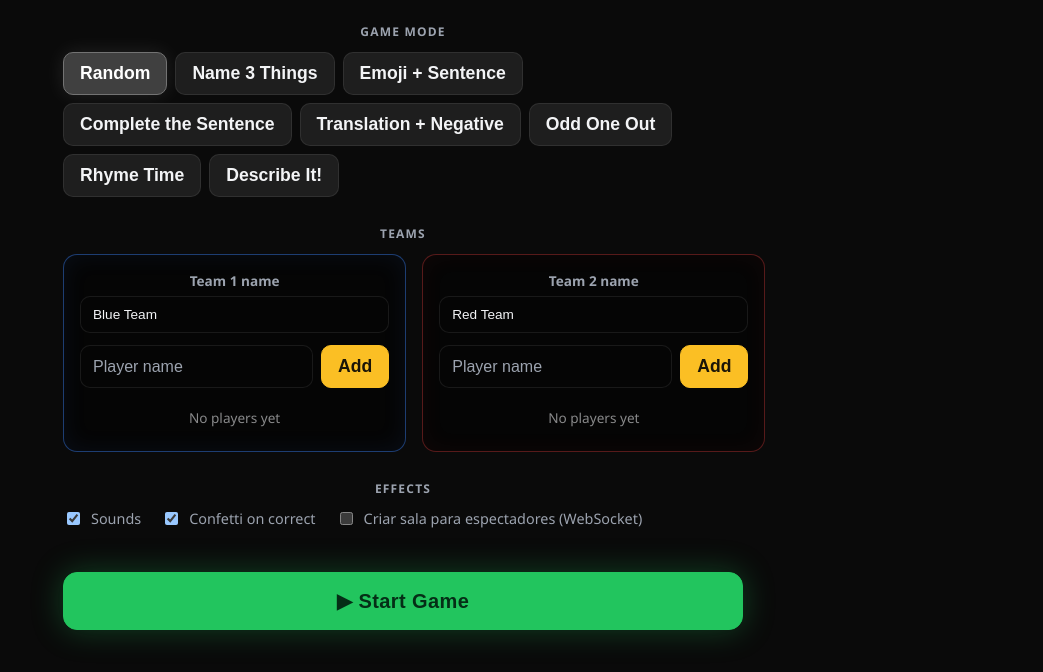
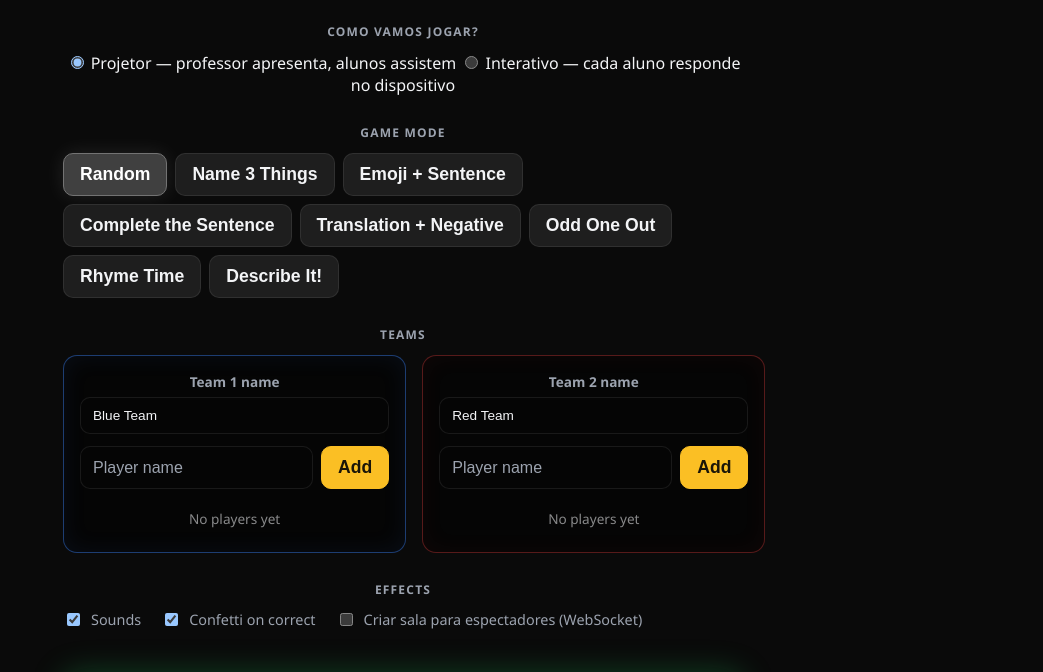
Before and after one commit to andredfaria/english-tuesday, a website built with Vite: page index.html in a window 1280 px wide. Shown: the part 128-800 px from the top of the page, without its empty margins (237-1280 px from the left). Built offline with nearby package versions, Linux system fonts and the light colour scheme; no server answers.

Commit message:
feat: index.html — play-mode radio, players panel, answers panel

```diff
--- a/index.html
+++ b/index.html
@@ -16,6 +16,20 @@
   <div class="lobby-inner">
     <h1 class="lobby-title">🎮 English Tuesday</h1>
     <p class="lobby-subtitle">Team Battle!</p>
+
+    <section class="lobby-section">
+      <h2 class="lobby-section-title">Como vamos jogar?</h2>
+      <div class="lobby-play-mode">
+        <label>
+          <input type="radio" name="playMode" id="modeProjector" value="projector" checked>
+          <span>Projetor — professor apresenta, alunos assistem</span>
+        </label>
+        <label>
+          <input type="radio" name="playMode" id="modeInteractive" value="interactive">
+          <span>Interativo — cada aluno responde no dispositivo</span>
+        </label>
+      </div>
+    </section>
 
     <section class="lobby-section">
       <h2 class="lobby-section-title">Game Mode</h2>
@@ -135,6 +149,10 @@
         </div>
       </div>
     </div>
+    <div id="playersPanel" class="players-panel" hidden>
+      <div id="playersPanelTeam1" class="players-panel-team players-panel-team--blue"></div>
+      <div id="playersPanelTeam2" class="players-panel-team players-panel-team--red"></div>
+    </div>
   </header>
 
   <main class="app-body">
@@ -169,6 +187,9 @@
         <div id="optionsArea"></div>
         <div id="subChallengeBox" class="sub-challenge-box" style="display:none;"></div>
       </div>
+      <div id="answersPanel" class="answers-panel" hidden>
+        <ul id="answersList" class="answers-list"></ul>
+      </div>
       <div id="awaitingScoreNote" class="awaiting-score-note" style="display:none; margin:2px 0 6px; font-size:clamp(.82rem,1.7vh,.92rem); color:var(--accent-yellow); font-weight:600;">
         Oral answer — Teacher scores: 1=Correct · 2=Wrong · 3/4=With help
       </div>
```
